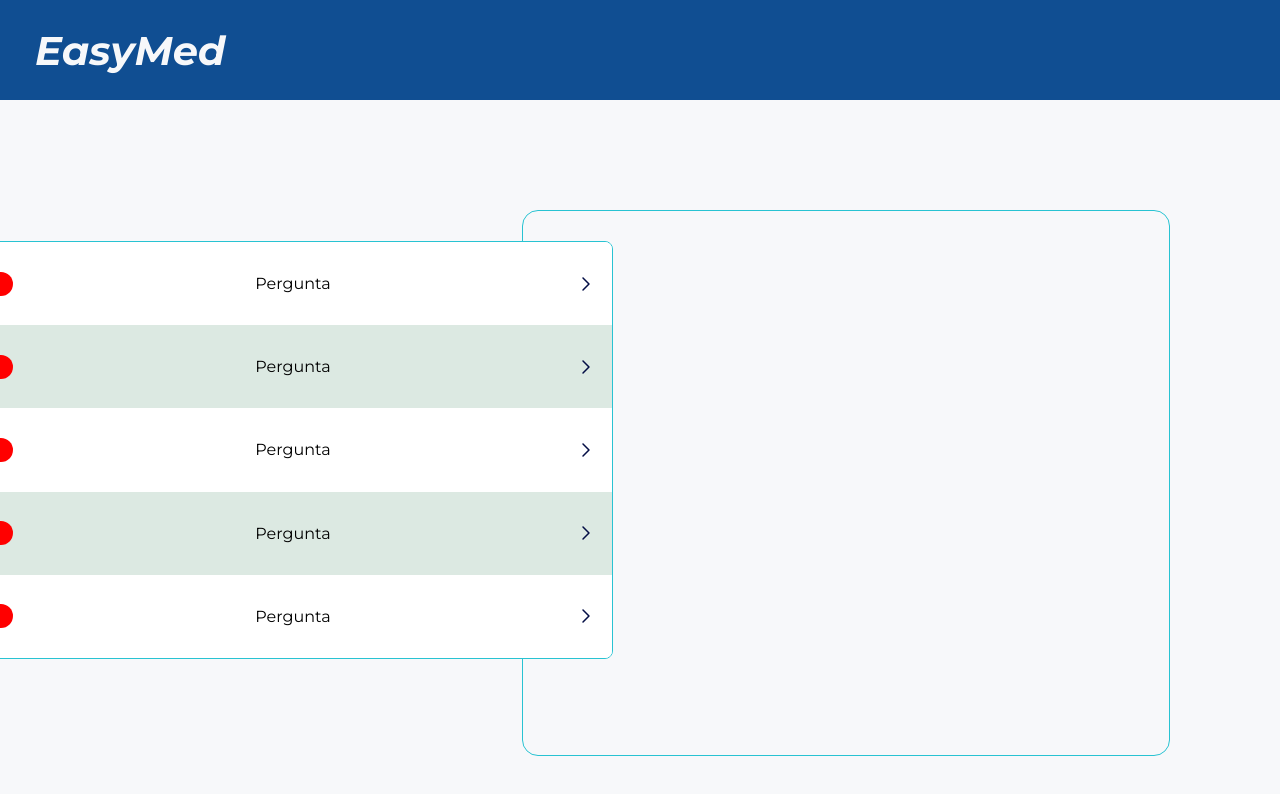
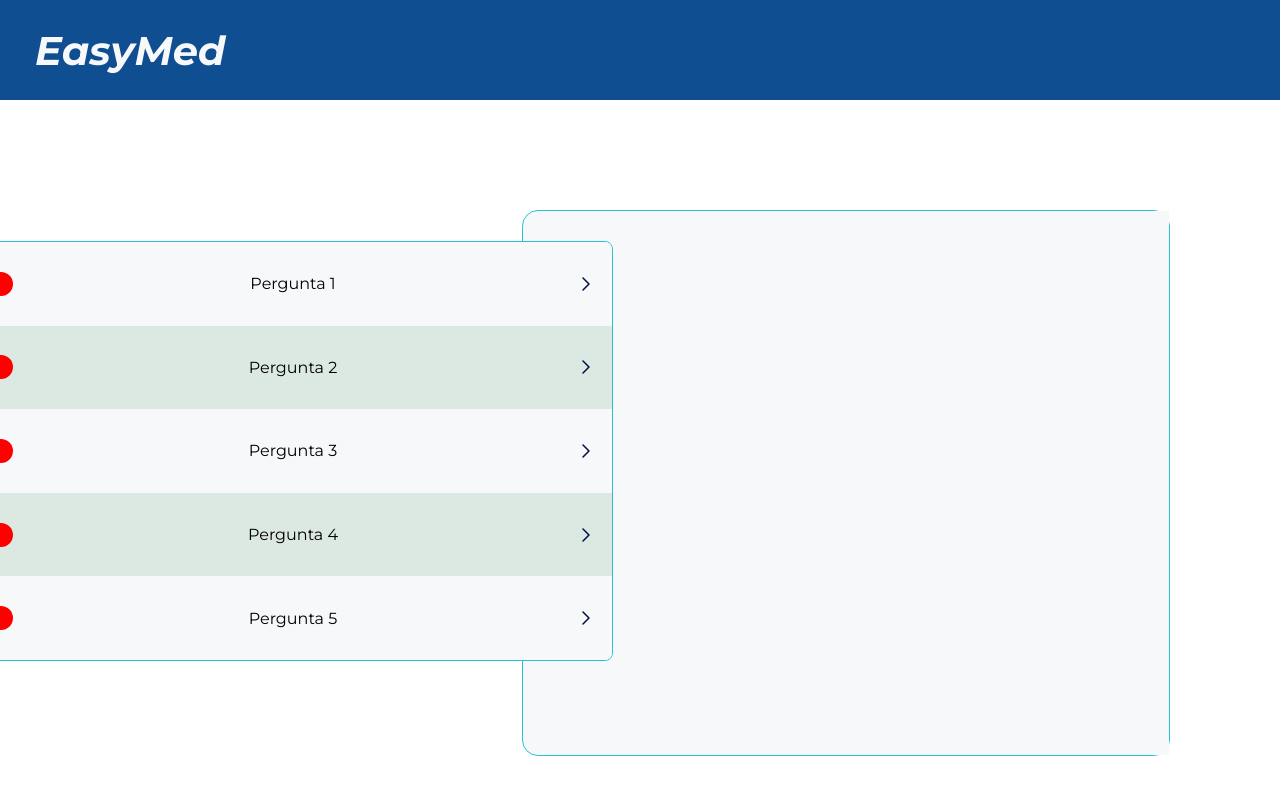
Before and after one commit to joaopedroalb/easy-med-front, a React (Vite) app: page /faq in a window 1280 px wide. Shown: the top 794 px of the page. Built offline with nearby package versions, Linux system fonts and the light colour scheme.

Commit message:
Fix: Faq screen done

```diff
--- a/src/pages/FAQ/FAQ.jsx
+++ b/src/pages/FAQ/FAQ.jsx
@@ -6,12 +6,58 @@ import {
   SectionFAQ,
   QuestionsFAQ,
   QuestionWhite,
-  QuestionGray
+  QuestionGray,
+  SectionFaqQuestion,
+  TitleQuestion,
+  Question,
+  MessageQuestion,
 } from "./style";
 import HeaderDoctor from "../../components/layout/Headers/HeaderDoctor";
 import ArrowRight from "../../../src/assets/images/arrow-right.svg";
 
+const questions = [
+  {
+    questionId: 1,
+    question: "Pergunta 1",
+    title: "Pergunta 1",
+    message: "Resposta 1",
+  },
+  {
+    questionId: 2,
+    question: "Pergunta 2",
+    title: "Pergunta 2",
+    message: "Resposta 2",
+  },
+  {
+    questionId: 3,
+    question: "Pergunta 3",
+    title: "Pergunta 3",
+    message: "Resposta 3",
+  },
+  {
+    questionId: 4,
+    question: "Pergunta 4",
+    title: "Pergunta 4",
+    message: "Resposta 4",
+  },
+  {
+    questionId: 5,
+    question: "Pergunta 5",
+    title: "Pergunta 5",
+    message: "Resposta 5",
+  },
+];
+
 export default function FAQ() {
+  const [question, setQuestion] = React.useState({
+    title: "",
+    message: "",
+  });
+
+  const handleQuestionClick = (_title, _message) => {
+    setQuestion({ title: _title, message: _message });
+  };
+
   return (
     <Body>
       <HeaderDoctor />
@@ -19,33 +65,30 @@ export default function FAQ() {
         <ContentFAQ>
           <SectionFAQ>
             <QuestionsFAQ>
-              <QuestionWhite>
-                <div className="circle"></div>
-                <p>Pergunta</p>
-                <img className="arrowRight" src={ArrowRight} />
-              </QuestionWhite>
-              <QuestionGray>
-                <div className="circle"></div>
-                <p>Pergunta</p>
-                <img className="arrowRight" src={ArrowRight} />
-              </QuestionGray>
-              <QuestionWhite>
-                <div className="circle"></div>
-                <p>Pergunta</p>
-                <img className="arrowRight" src={ArrowRight} />
-              </QuestionWhite>
-              <QuestionGray>
-                <div className="circle"></div>
-                <p>Pergunta</p>
-                <img className="arrowRight" src={ArrowRight} />
-              </QuestionGray>
-              <QuestionWhite>
-                <div className="circle"></div>
-                <p>Pergunta</p>
-                <img className="arrowRight" src={ArrowRight} />
-              </QuestionWhite>
+              {questions.map(
+                ({ questionId, question, title, message }, index) => {
+                  const Component =
+                    index % 2 === 0 ? QuestionWhite : QuestionGray;
 
+                  return (
+                    <Component
+                      key={questionId}
+                      onClick={() => handleQuestionClick(title, message)}
+                    >
+                      <div className="circle"></div>
+                      <p>{question}</p>
+                      <img className="arrowRight" src={ArrowRight} />
+                    </Component>
+                  );
+                }
+              )}
             </QuestionsFAQ>
+            <SectionFaqQuestion>
+              <Question>
+                <TitleQuestion>{question.title}</TitleQuestion>
+                <MessageQuestion>{question.message}</MessageQuestion>
+              </Question>
+            </SectionFaqQuestion>
           </SectionFAQ>
         </ContentFAQ>
       </Content>
--- a/src/pages/FAQ/style.js
+++ b/src/pages/FAQ/style.js
@@ -3,9 +3,8 @@ import styled from "styled-components";
 export const Body = styled.div`
     width: 100%;
     height: 100%;
-    background-color: var(--white);
+    background-color: var(--absolute-white);
 `
-
 export const Content = styled.div`
     width: 100%;
     height: 100%;
@@ -14,95 +13,6 @@ export const Content = styled.div`
     justify-content: center;
     align-items: center;
 `
-export const Informations = styled.div`
-    display: grid;
-    grid-template-columns: 1fr 1fr 1fr;
-    grid-template-rows: 1fr 1fr;
-    grid-gap: 60px 40px;
-    grid-template-areas: "i d d"
-                         "i c p";
-`
-export const DoctorInfo = styled.div`
-    width: 350px;
-    height: 759px;
-    background: linear-gradient(90deg, #104E92 0%, rgba(46, 206, 222, 0.84) 100%);
-    grid-area: i;
-    border-radius: 7px;
-    border: 1px solid white;
-`
-
-export const Diagnostic = styled.div`
-    width: 850px;
-    height: 349px;
-    background-color: var(--absolut-white);
-    grid-area: d;
-    border-radius: 7px;
-    border: 1px solid black;
-`
-export const Clinics = styled.div`
-    width: 405px;
-    height: 349px;
-    background-color: var(--absolut-white);
-    grid-area: c;
-    border-radius: 7px;
-    border: 1px solid black;
-`
-export const Patient = styled.div`
-    width: 405px;
-    height: 349px;
-    background-color: var(--absolut-white);
-    grid-area: p;
-    border-radius: 7px;
-    border: 1px solid black;
-`
-export const BoxLabelDiagnostic = styled.div`
-    position: relative;
-    right: 20px;
-    top: -20px;
-    display: flex;
-    width: 350px;
-    height: 60px;
-    color: var(--white);
-    font-weight: 700;
-    font-size: 27px;
-    line-height: 33px;
-    align-items: center;
-    justify-content: center;
-    background-color: var(--blue-500);
-    border-radius: 8px;
-`
-export const BoxLabelClinics = styled.div`
-    position: relative;
-    right: 20px;
-    top: -20px;
-    display: flex;
-    width: 350px;
-    height: 60px;
-    color: var(--white);
-    font-weight: 700;
-    font-size: 27px;
-    line-height: 33px;
-    align-items: center;
-    justify-content: center;
-    background-color: var(--blue-500);
-    border-radius: 8px;
-`
-export const BoxLabelPatient = styled.div`
-    position: relative;
-    right: 20px;
-    top: -20px;
-    display: flex;
-    width: 350px;
-    height: 60px;
-    color: var(--white);
-    font-weight: 700;
-    font-size: 27px;
-    line-height: 33px;
-    align-items: center;
-    justify-content: center;
-    background-color: var(--blue-500);
-    border-radius: 8px;
-`
 export const ContentFAQ = styled.div`
     width: 1200px;
     height: 546px;
@@ -110,18 +20,17 @@ export const ContentFAQ = styled.div`
     justify-content: right;
     align-items: center;
 `
-
 export const SectionFAQ = styled.div`
   width: 648px;
   height: 546px;
   border-radius: 16px;
   border: 1px solid #28c3d2;
+  background-color: var(--white);
 `
 export const QuestionsFAQ = styled.div`
     width: 640px;
-    height: 418px;
+    height: 420px;
     border-radius: 8px;
-    background-color: var(--absolut-white);
     border: 1px solid #28c3d2;
     position: relative;
     right: 550px;
@@ -131,13 +40,13 @@ export const QuestionsFAQ = styled.div`
 export const QuestionWhite = styled.div`
     width: 100%;
     height: 20%;
-    background-color: var(--absolut-white);
+    background-color: var(--white);
     display: flex;
     align-items: center;
     justify-content: space-between;
 
     &:hover {
-        background-color: var( --blue-500);
+        background-color: var(--blue-500);
         cursor: pointer;
     }
     .circle {
@@ -161,10 +70,10 @@ export const QuestionGray = styled.div`
     align-items: center;
     justify-content: space-between;
     &:hover {
-        background-color: var( --blue-500);
+        background-color: var(--blue-500);
     }
     &:active {
-        background-color: var( --blue-500);
+        background-color: var(--blue-500);
     }
     .circle {
         width: 24px;
@@ -179,3 +88,27 @@ export const QuestionGray = styled.div`
         margin-right: 15px;
     }
 `
+export const SectionFaqQuestion = styled.div`
+    width: 86%;
+    height: 100%;
+    position: relative;
+    left: 90px;
+    bottom: 420px;
+    word-wrap: break-word;
+    background-color: var(--white);
+`
+export const Question = styled.div`
+    padding-top: 40px;
+    padding-left: 56px;
+    padding-right: 40px;
+    background-color: var(--white);
+`
+export const TitleQuestion = styled.p`
+    font-size: 18px;
+    font-weight: 700;
+`
+export const MessageQuestion = styled.p`
+    font-size: 16px;
+    font-weight: 400;
+    margin-top: 40px;
+`
```
